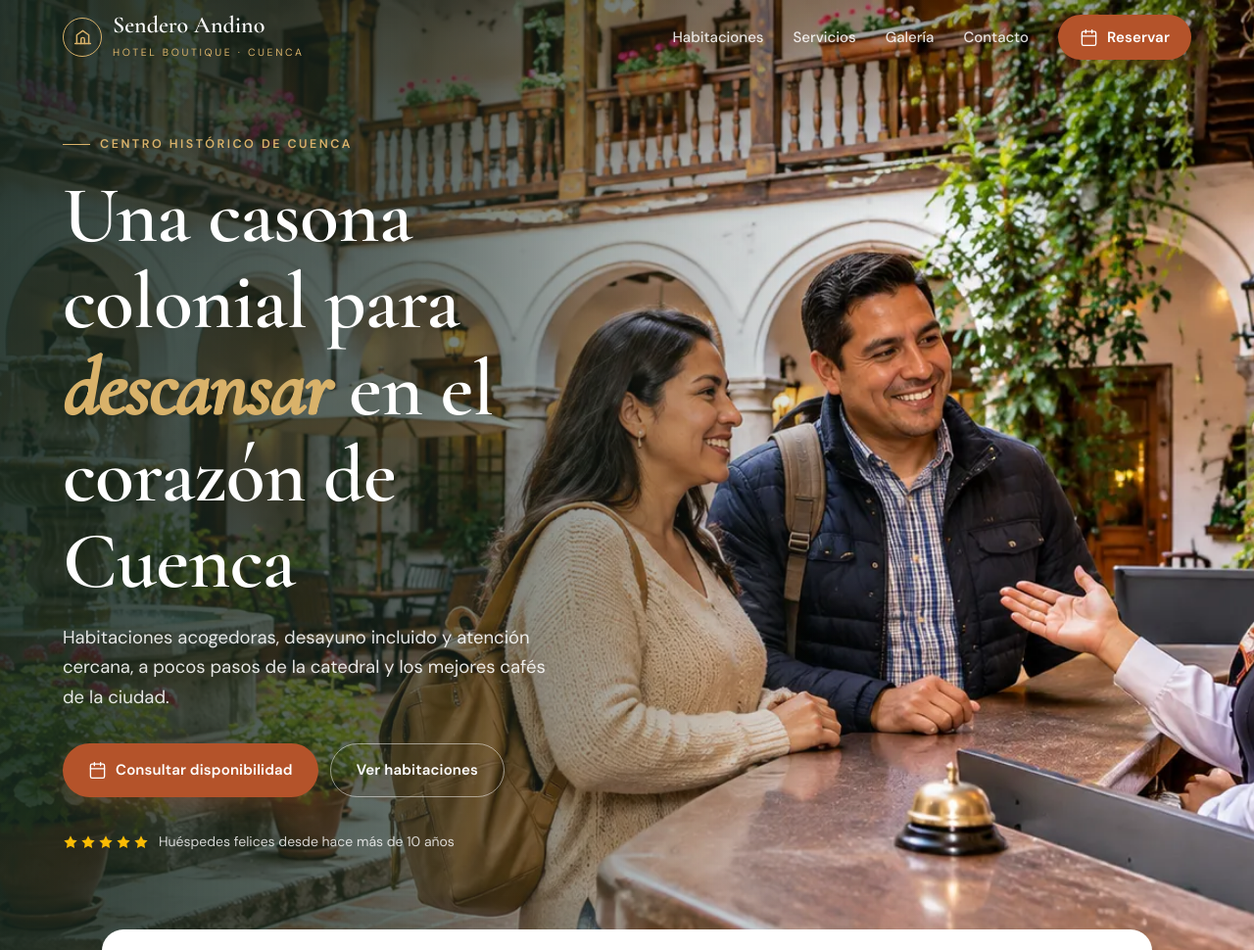
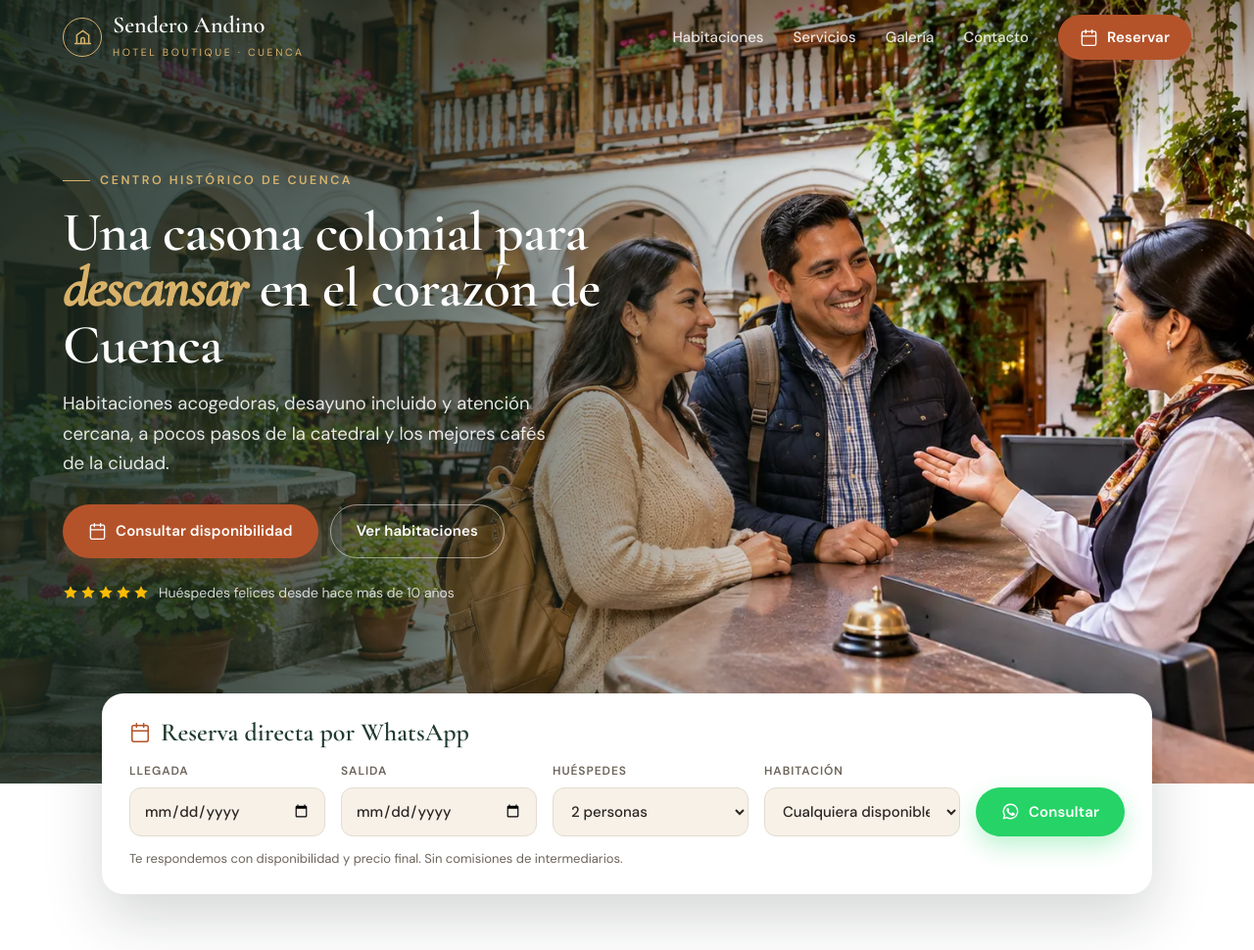
Before and after one commit to marceloalbanm13-source/hotel-demo, a plain HTML site: page index.html in a window 1280 px wide. Shown: the top 970 px of the page at 98% size. Drawn offline with nearby package versions, Linux system fonts and the light colour scheme.

Commit message:
Add files via upload

```diff
--- a/index.html
+++ b/index.html
@@ -65,14 +65,14 @@ h1,h2,h3{font-family:var(--serif);font-weight:600;line-height:1.08;color:var(--v
 /* Portada */
 .hero{position:relative;min-height:100vh;min-height:100svh;display:flex;align-items:center;color:#fff;background:var(--v) url(img/portada.webp) center 40%/cover no-repeat}
 .hero:before{content:"";position:absolute;inset:0;background:linear-gradient(90deg,rgba(20,38,30,.88) 0%,rgba(20,38,30,.66) 32%,rgba(20,38,30,.18) 58%,rgba(20,38,30,0) 75%),linear-gradient(180deg,rgba(0,0,0,.35) 0%,transparent 22%)}
-.hero .wrap{position:relative;width:100%;max-width:none;padding:130px clamp(20px,5vw,90px) 170px}
-.hero-t{max-width:590px}
+.hero .wrap{position:relative;width:100%;max-width:none;padding:96px clamp(20px,5vw,90px) 112px}
+.hero-t{max-width:600px}
 .hero .eyebrow{color:var(--o)}
-.hero h1{color:#fff;font-size:clamp(44px,6.4vw,82px);font-weight:600;margin:18px 0 18px;letter-spacing:-.01em}
+.hero h1{color:#fff;font-size:clamp(40px,4.4vw,64px);font-weight:600;line-height:1.02;margin:14px 0 16px;letter-spacing:-.01em}
 .hero h1 em{color:var(--o);font-style:italic}
 .hero p{font-size:18.5px;color:rgba(255,255,255,.88);max-width:500px}
-.ctas{display:flex;flex-wrap:wrap;gap:12px;margin-top:32px}
-.rating{display:flex;align-items:center;gap:10px;margin-top:34px;font-size:14px;color:rgba(255,255,255,.8)}
+.ctas{display:flex;flex-wrap:wrap;gap:12px;margin-top:26px}
+.rating{display:flex;align-items:center;gap:10px;margin-top:24px;font-size:14px;color:rgba(255,255,255,.8)}
 .rating .st{display:flex;gap:2px;color:#fbbc04}.rating .st svg{width:16px;height:16px}
 
 /* Reserva */
```
